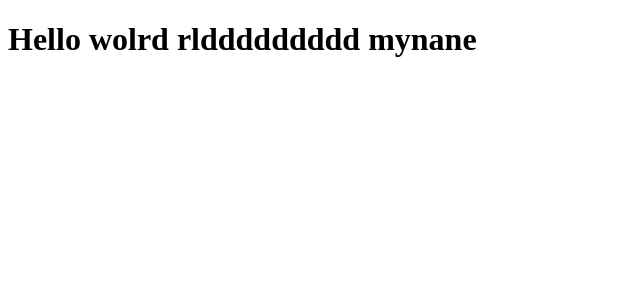
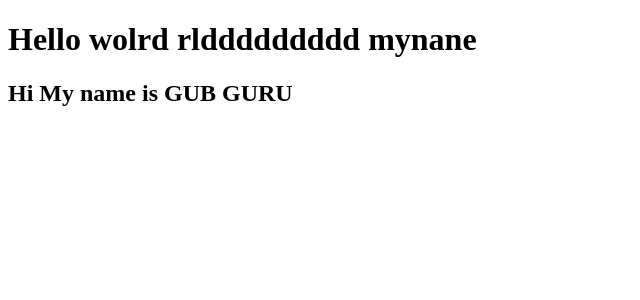
Before and after one commit to pardparw/nextjss, a Next.js app: page / in a window 1280 px wide. Shown: the top 300 px of the page, without its empty margins (0-640 px from the left). Built offline with nearby package versions, Linux system fonts and the light colour scheme.

Commit message:
Update page.tsx

```diff
--- a/src/app/page.tsx
+++ b/src/app/page.tsx
@@ -7,6 +7,9 @@ export default function Home() {
         Hello wolrd rlddddddddd
         mynane
       </h1>
+      <h2>
+      Hi My name is GUB GURU
+      </h2>
 
     </main>
   )
```
